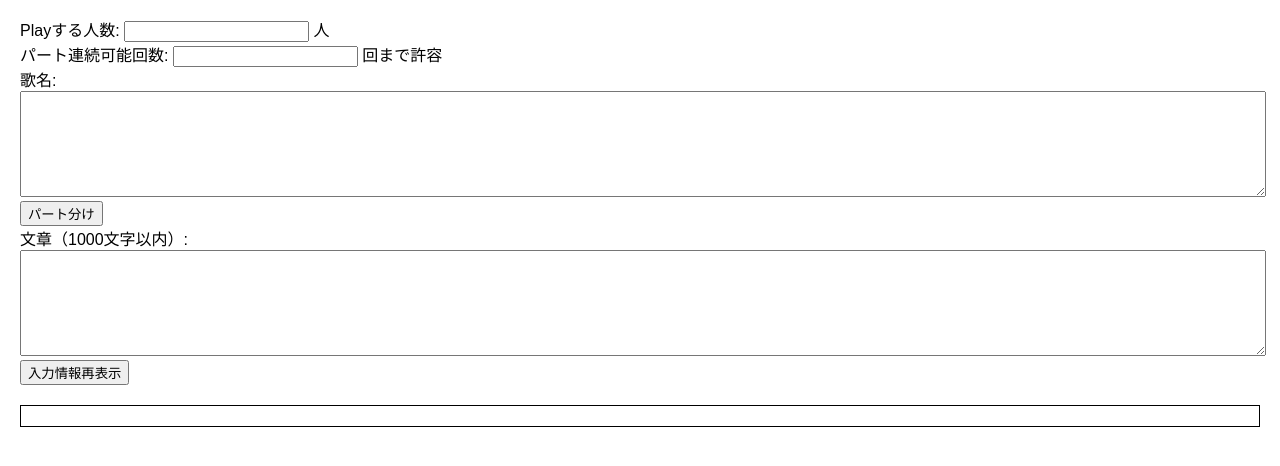
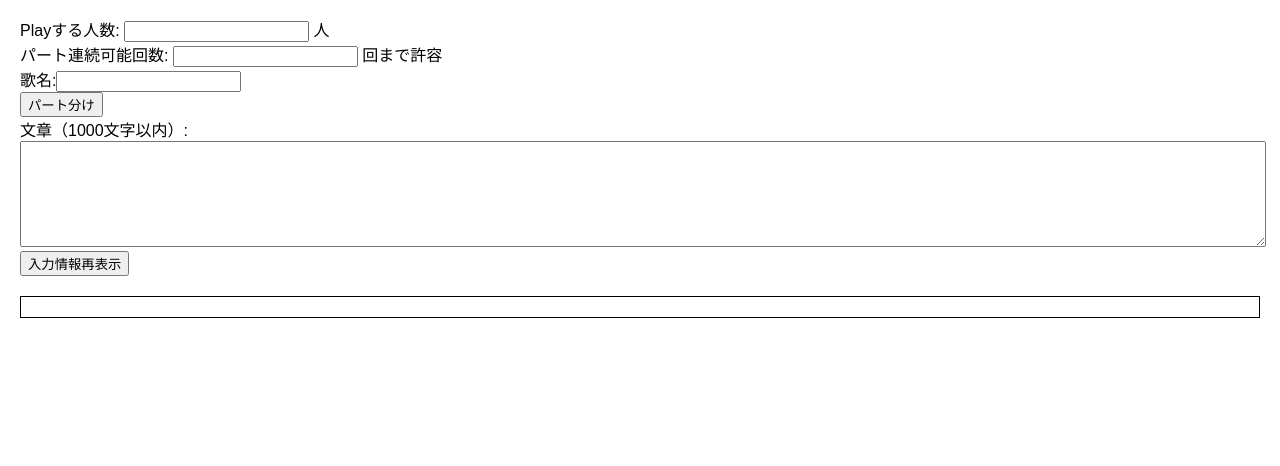
Before and after one commit to L1-JX-Diping/test-site, a plain HTML site: page index.html in a window 1280 px wide. Shown: the part 58-524 px from the top of the page. Drawn offline with Linux system fonts and the light colour scheme.

Commit message:
Update index.html

```diff
--- a/index.html
+++ b/index.html
@@ -15,7 +15,7 @@
     <form id="inputForm">
         <label>Playする人数: <input type="number" id="playerCount"> 人</label><br>
         <label>パート連続可能回数: <input type="number" id="maxRepeat"> 回まで許容</label><br>
-        <label>歌名:</label><textarea id="songTitle" maxlength="100"></textarea><br>
+        <label>歌名:<input type="text" id="songTitle"></label><br>
         <button type="button" onclick="ShowDivision()">パート分け</button><br>
         <label>文章（1000文字以内）:</label><br>
         <textarea id="textInput" maxlength="1000"></textarea><br>
```
